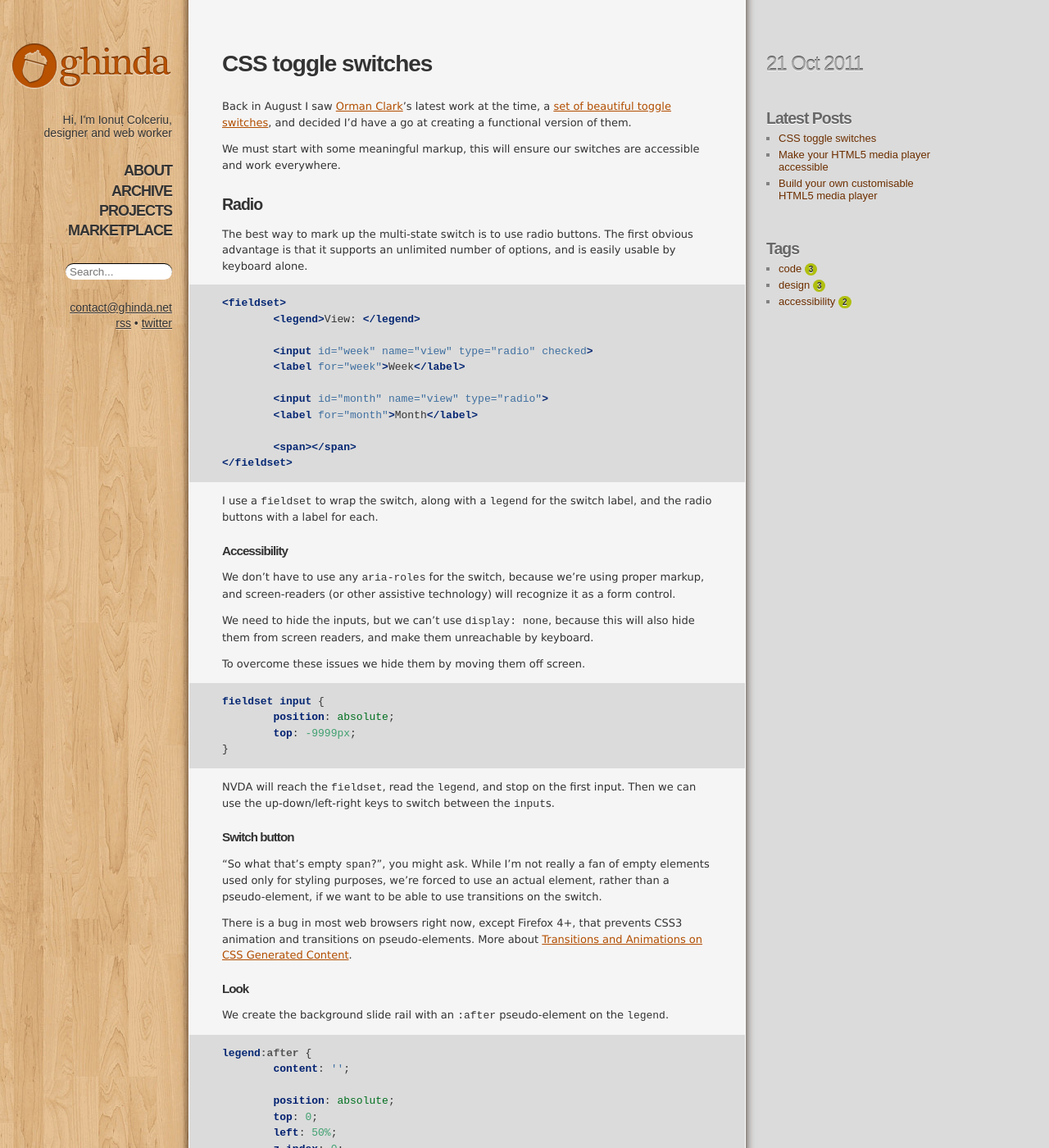
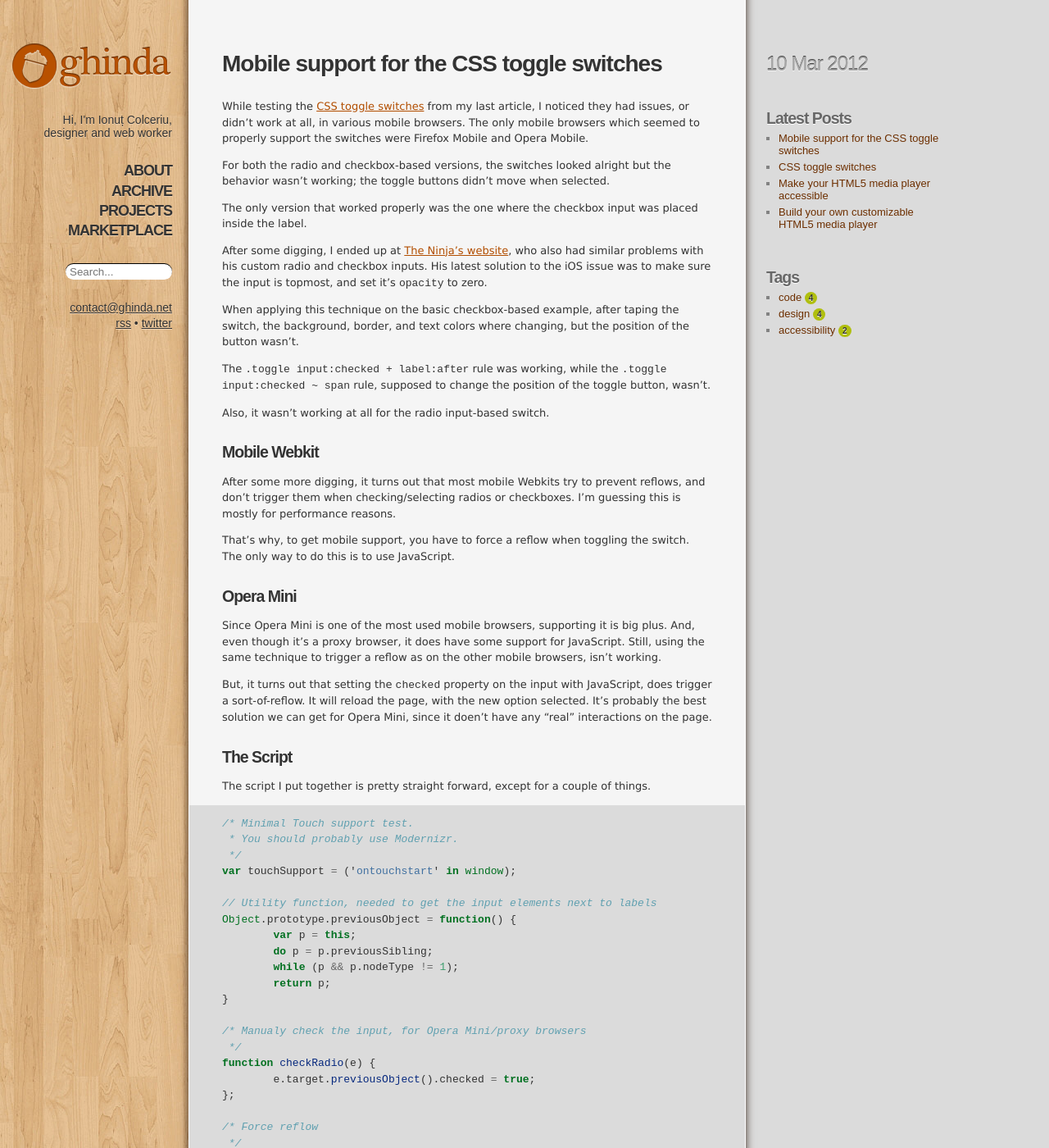
Before and after one commit to ghinda/ghinda.github.com, a Jekyll site: the page built from index.html, in a window 1280 px wide and 1400 px high. Shown: the whole window at 82% size. Built offline with Jekyll 4.4.1, drawn with Linux system fonts in a browser that asks for light colours; some of the changed text lies outside the part shown.

Commit message:
Publish article on adding mobile support for the toggle switches.

```diff
--- a/_posts/2010-09-10-customisable-html5-media-player.md
+++ b/_posts/2010-09-10-customizable-html5-media-player.md
@@ -1,5 +1,5 @@
 ---
-title: Build your own customisable HTML5 media player
+title: Build your own customizable HTML5 media player
 layout: post
 categories:
 - code
--- /dev/null
+++ b/_posts/2012-03-10-css-toggle-switches-mobile.md
@@ -0,0 +1,108 @@
+---
+title: Mobile support for the CSS toggle switches
+layout: post
+categories:
+- code
+- design
+---
+
+While testing the [CSS toggle switches]({% post_url 2011-10-21-css-toggle-switches %}) from my last article, I noticed they had issues, or didn't work at all, in various mobile browsers. The only mobile browsers which seemed to properly support the switches were Firefox Mobile and Opera Mobile.
+
+For both the radio and checkbox-based versions, the switches looked alright but the behavior wasn't working; the toggle buttons didn't move when selected.
+
+The only version that worked properly was the one where the checkbox input was placed inside the label.
+
+After some digging, I ended up at [The Ninja's website](http://www.thecssninja.com/css/custom-inputs-using-css), who also had similar problems with his custom radio and checkbox inputs. His latest solution to the iOS issue was to make sure the input is topmost, and set it's `opacity` to zero.
+
+When applying this technique on the basic checkbox-based example, after taping the switch, the background, border, and text colors where changing, but the position of the button wasn't.
+
+The `.toggle input:checked + label:after` rule was working, while the `.toggle input:checked ~ span` rule, supposed to change the position of the toggle button, wasn't.
+
+Also, it wasn't working at all for the radio input-based switch.
+
+
+## Mobile Webkit
+
+After some more digging, it turns out that most mobile Webkits try to prevent reflows, and don't trigger them when checking/selecting radios or checkboxes. I'm guessing this is mostly for performance reasons.
+
+That's why, to get mobile support, you have to force a reflow when toggling the switch. The only way to do this is to use JavaScript.
+
+
+## Opera Mini
+
+Since Opera Mini is one of the most used mobile browsers, supporting it is big plus. And, even though it's a proxy browser, it does have some support for JavaScript. Still, using the same technique to trigger a reflow as on the other mobile browsers, isn't working.
+
+But, it turns out that setting the `checked` property on the input with JavaScript, does trigger a sort-of-reflow. It will reload the page, with the new option selected. It's probably the best solution we can get for Opera Mini, since it doen't have any "real" interactions on the page.
+
+
+## The Script
+
+The script I put together is pretty straight forward, except for a couple of things.
+
+{% highlight javascript %}
+/* Minimal Touch support test.
+ * You should probably use Modernizr.
+ */
+var touchSupport = ('ontouchstart' in window);
+
+// Utility function, needed to get the input elements next to labels
+Object.prototype.previousObject = function() {
+	var p = this;
+	do p = p.previousSibling;
+	while (p && p.nodeType != 1);
+	return p;
+}
+
+/* Manualy check the input, for Opera Mini/proxy browsers
+ */
+function checkRadio(e) {
+	e.target.previousObject().checked = true;
+};
+
+/* Force reflow
+ */
+function forceReflow(e) {
+	/* There's a delay between taping a label, and checking the input.
+	 * That's why we have to
+	 */
+	if(e.target.previousObject().checked) {
+		// force reflow
+		document.body.className = document.body.className;
+	} else {
+		// if the input is not checked yet, try again
+		setTimeout(function() { forceReflow(e) }, 100);
+	};
+};
+
+/* Get all labels on the page.
+ * You should use a more specific selector on your page.
+ */
+var labels = document.querySelectorAll('label');
+
+if(touchSupport) {
+	// Mobile Webkit(Android, iOS, BB, WebOS, etc.), and others with Touch support
+	var i;
+	for(i = 0; i < labels.length; i++ ) {
+		labels[i].ontouchstart = forceReflow;
+	};
+
+} else {
+	// Non-touch browsers, Opera Mini and other proxy-browsers
+	for( var i = 0; i < labels.length; i++ ) {
+		labels[i].onclick = checkRadio;
+	};
+
+};
+{% endhighlight %}
+
+I'm using the timeout because there seems to be a delay between taping the label, and the input actually getting checked. If we trigger the reflow too early, before the input is checked, it still won't change it's position. So we have to wait until the input is checked, before the reflow.
+
+The reflow is triggered using:
+{% highlight javascript %}
+document.body.className = document.body.className
+{% endhighlight %}
+
+
+These solutions should also work on other "checkbox-hack" experiments.
+
+The demos are on Github: [css-toggle-switch](https://github.com/ghinda/css-toggle-switch).
```
Also changed, not shown: other parts of _posts/2010-09-10-customizable-html5-media-player.md (+1 -1 lines), about.md (+3 -3 lines), 1 other file.
